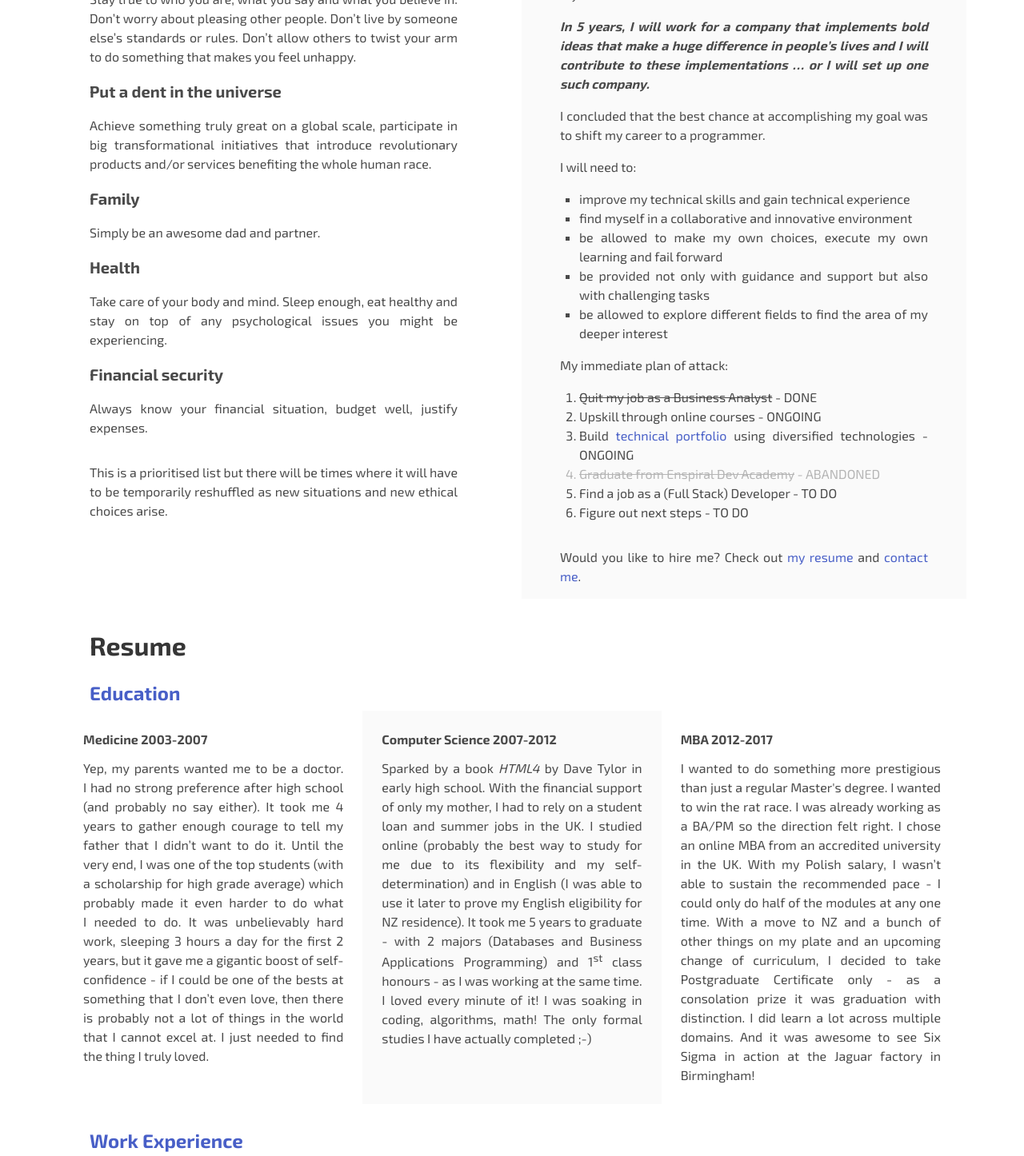
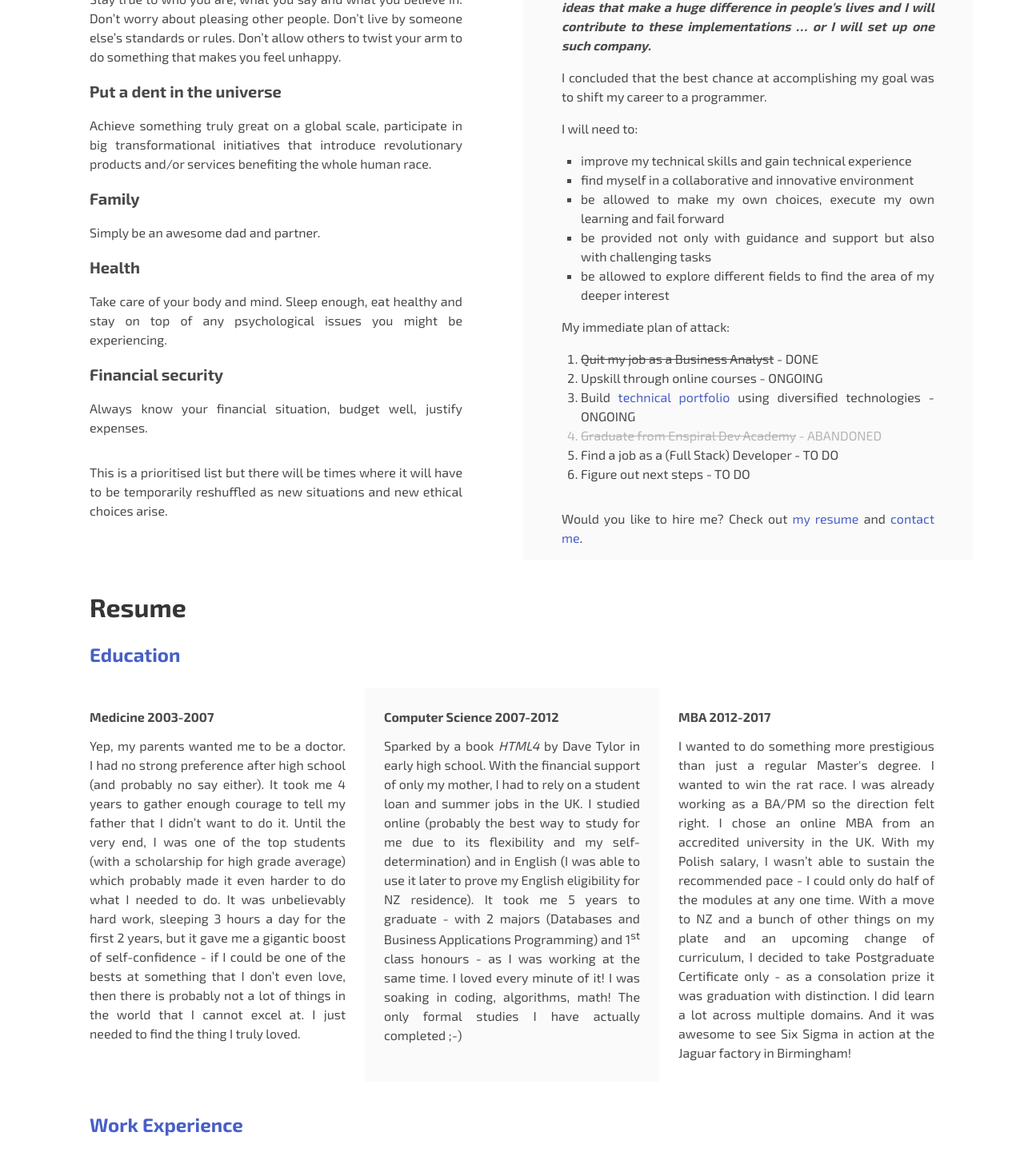
Before and after one commit to mj-felix/mj-felix.github.io, a plain HTML site: page index.html in a window 1280 px wide. Shown: the part 1293-2739 px from the top of the page at 80% size. Drawn offline with nearby package versions, Linux system fonts and the light colour scheme.

Commit message:
Clean up layout

```diff
--- a/css/app.css
+++ b/css/app.css
@@ -138,9 +138,4 @@ ul.is-square-type {
         margin-right: 0;
     }
 
-    .resume .p-5 {
-        margin-left: 0.7rem;
-        margin-right: 0.7rem;
-    }
-
 }
--- a/index.html
+++ b/index.html
@@ -333,7 +333,7 @@
                     </p>
                 </section>
             </div>
-            <div class="column pr-4 mx-1">
+            <div class="column">
                 <div class="anchor">
                     <span id="journey"></span>
                 </div>
@@ -400,12 +400,16 @@
             </div>
         </div>
 
-        <section class="section resume">
+        <section class="section pb-1">
             <div class="anchor">
                 <span id="resume"></span>
             </div>
             <h1 class="title">Resume</h1>
             <h2 class="is-size-4 has-text-weight-bold has-text-link">Education</h2>
+        </section>
+        <section class="section mx-2">
+
+
             <div class="columns is-8 is-variable is-desktop py-4 has-text-justified">
                 <div class="column p-5">
                     <h3 class="has-text-weight-bold mb-3">Medicine 2003-2007</h3>
@@ -466,8 +470,11 @@
                     </p>
                 </div>
             </div>
-
+        </section>
+        <section class="section pb-1">
             <h2 class="is-size-4 has-text-weight-bold has-text-link">Work Experience</h2>
+        </section>
+        <section class="section mx-2">
             <div class="columns is-multiline is-8 is-variable is-desktop py-4 has-text-justified">
                 <div class="column is-one-third-desktop has-background-white-bis p-5">
                     <h3 class="has-text-weight-bold mb-3">Citibank 2009-2012 (3 years)</h3>
```
